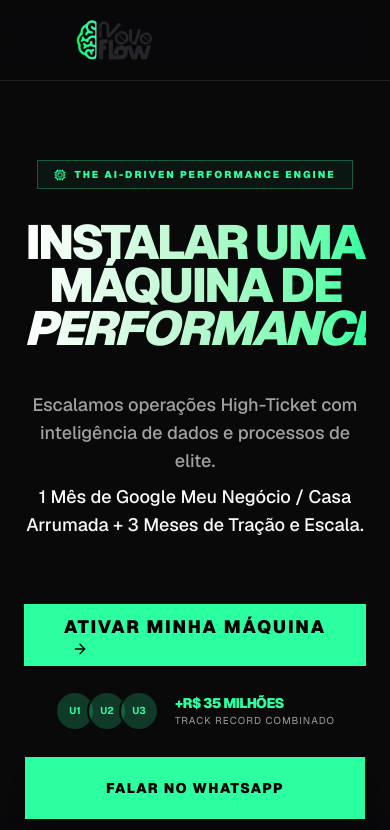
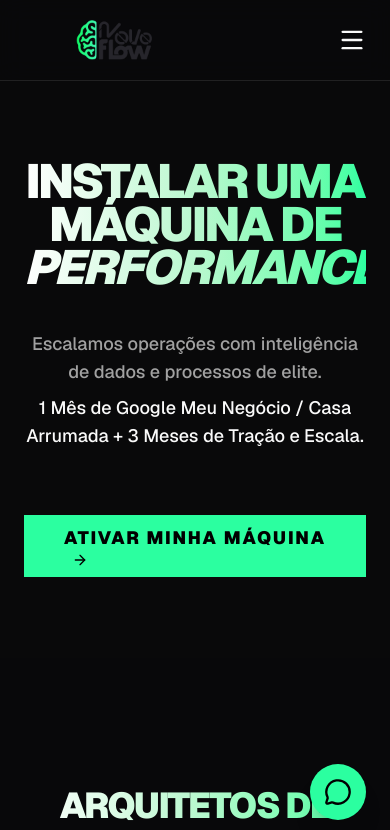
Before and after one commit to gideaopedrosoborges-del/git-hub-connect-28214fd1, a Next.js app: page / in a window 390 px wide. Shown: the top 830 px of the page. Built offline with nearby package versions, Linux system fonts and the light colour scheme.

Commit message:
feat(web): finalizar Fase 4 - Menu Mobile, novo Rodapé, ajuste de ICP e melhorias no Manifesto

```diff
--- a/src/app/page.tsx
+++ b/src/app/page.tsx
@@ -1,9 +1,15 @@
+"use client"
+
+import { useState } from "react"
 import Image from "next/image"
+import Link from "next/link"
 import { Button } from "@/components/ui/button"
 import { Card, CardContent } from "@/components/ui/card"
-import { ArrowRight, Zap, Target, BarChart3, ShieldCheck, Globe, Cpu } from "lucide-react"
+import { ArrowRight, Zap, Target, ShieldCheck, Globe, Menu, X, MessageCircle } from "lucide-react"
 
 export default function Home() {
+  const [isMenuOpen, setIsMenuOpen] = useState(false)
+
   const partners = [
     {
       name: "Marcos",
@@ -33,14 +39,41 @@ export default function Home() {
           <div className="flex items-center gap-2">
             <Image src="/NOVOFLOWVERDE.png" alt="Novo Flow" width={180} height={45} className="object-contain" />
           </div>
+
+          <div className="hidden md:flex items-center gap-6">
+            <a href="#fundadores" className="text-xs font-bold uppercase tracking-widest hover:text-[#2bffa0] transition-colors">Fundadores</a>
+            <Link href="/manifesto" className="text-xs font-bold uppercase tracking-widest hover:text-[#2bffa0] transition-colors">Manifesto</Link>
             <a
               href="https://form.respondi.app/lDg0Bifo"
               target="_blank"
-            className="hidden md:flex items-center gap-2 text-xs font-bold uppercase tracking-widest hover:text-[#2bffa0] transition-colors"
+              className="flex items-center gap-2 text-xs font-bold uppercase tracking-widest hover:text-[#2bffa0] transition-colors"
             >
               Aplicar para Consultoria <ArrowRight size={14} />
             </a>
           </div>
+
+          <button
+            className="md:hidden text-foreground hover:text-[#2bffa0] transition-colors"
+            onClick={() => setIsMenuOpen(!isMenuOpen)}
+          >
+            {isMenuOpen ? <X size={28} /> : <Menu size={28} />}
+          </button>
+        </div>
+
+        {isMenuOpen && (
+          <div className="md:hidden absolute top-20 left-0 w-full bg-background border-b border-white/10 px-6 py-6 flex flex-col gap-6 shadow-xl">
+            <a href="#fundadores" onClick={() => setIsMenuOpen(false)} className="text-sm font-bold uppercase tracking-widest hover:text-[#2bffa0] transition-colors">Fundadores</a>
+            <Link href="/manifesto" onClick={() => setIsMenuOpen(false)} className="text-sm font-bold uppercase tracking-widest hover:text-[#2bffa0] transition-colors">Manifesto</Link>
+            <a
+              href="https://form.respondi.app/lDg0Bifo"
+              target="_blank"
+              onClick={() => setIsMenuOpen(false)}
+              className="flex items-center gap-2 text-sm font-bold uppercase tracking-widest hover:text-[#2bffa0] transition-colors"
+            >
+              Aplicar para Consultoria <ArrowRight size={16} />
+            </a>
+          </div>
+        )}
       </nav>
 
       {/* Hero Section */}
@@ -48,45 +81,29 @@ export default function Home() {
         <div className="absolute top-40 left-1/2 -translate-x-1/2 w-full max-w-4xl h-96 bg-[#2bffa0]/20 blur-[120px] rounded-full -z-10 animate-pulse"></div>
 
         <div className="max-w-7xl mx-auto text-center space-y-8">
-          <div className="inline-flex items-center gap-2 px-4 py-1.5 border border-primary/30 bg-primary/5 text-primary text-[10px] font-black uppercase tracking-[0.2em] animate-fade-in-down">
-            <Cpu size={12} />
-            The AI-Driven Performance Engine
-          </div>
-
           <h1 className="text-5xl md:text-8xl lg:text-9xl font-black uppercase leading-[0.9] tracking-tighter animate-fade-in bg-gradient-to-r from-white via-green-200 to-[#2bffa0] bg-clip-text text-transparent pb-2">
             Instalar uma Máquina de <br />
             <span className="italic">Performance.</span>
           </h1>
 
           <p className="max-w-2xl mx-auto text-lg md:text-xl text-muted-foreground font-medium animate-fade-in animate-delay-200">
-            Escalamos operações High-Ticket com inteligência de dados e processos de elite.
+            Escalamos operações com inteligência de dados e processos de elite.
             <span className="text-foreground block mt-2">1 Mês de Google Meu Negócio / Casa Arrumada + 3 Meses de Tração e Escala.</span>
           </p>
 
-          <div className="flex flex-col md:flex-row items-center justify-center gap-6 pt-8 animate-fade-in-up animate-delay-400">
+          <div className="flex justify-center pt-8 animate-fade-in-up animate-delay-400">
             <Button asChild className="h-16 px-10 bg-[#2bffa0] hover:bg-[#2bffa0]/90 text-black font-black uppercase tracking-widest text-lg rounded-none group transition-all duration-300 hover:scale-105">
               <a href="https://form.respondi.app/lDg0Bifo" target="_blank">
                 Ativar Minha Máquina
                 <ArrowRight className="ml-2 group-hover:translate-x-1 transition-transform" />
               </a>
             </Button>
-            <div className="flex items-center gap-4 text-left">
-              <div className="flex -space-x-2">
-                {[1, 2, 3].map((i) => (
-                  <div key={i} className="w-10 h-10 rounded-full border-2 border-background bg-primary/20 text-primary flex items-center justify-center text-[10px] font-bold">U{i}</div>
-                ))}
-              </div>
-              <div>
-                <p className="text-sm font-black uppercase tracking-tighter text-primary">+R$ 35 Milhões</p>
-                <p className="text-[10px] text-muted-foreground uppercase tracking-widest">Track Record Combinado</p>
-              </div>
-            </div>
           </div>
         </div>
       </section>
 
       {/* Partners / Specialists */}
-      <section className="py-32 px-6 bg-zinc-950/50 relative overflow-hidden">
+      <section id="fundadores" className="py-32 px-6 bg-zinc-950/50 relative overflow-hidden">
         <div className="max-w-7xl mx-auto space-y-16">
           <div className="text-center md:text-left space-y-4">
             <h2 className="text-4xl md:text-6xl font-black uppercase tracking-tighter bg-gradient-to-r from-white via-green-200 to-[#2bffa0] bg-clip-text text-transparent pb-2">
@@ -121,8 +138,8 @@ export default function Home() {
       </section>
 
       {/* Methodology Section */}
-      <section className="py-32 px-6 max-w-7xl mx-auto grid grid-cols-1 lg:grid-cols-2 gap-20 items-center">
-        <div className="space-y-8">
+      <section className="py-32 px-6 max-w-3xl mx-auto grid grid-cols-1 gap-20 items-center">
+        <div className="space-y-8 text-center">
           <h2 className="text-4xl md:text-6xl font-black uppercase leading-none tracking-tighter bg-gradient-to-r from-white via-green-200 to-[#2bffa0] bg-clip-text text-transparent pb-2">
             A Implantação que <span className="text-[#2bffa0]">Gera Tração.</span>
           </h2>
@@ -131,7 +148,7 @@ export default function Home() {
             Não é sobre ser visto, é sobre ser inescapável para o seu público ideal. O processo é focado em Posicionamento Local e Google Meu Negócio nos primeiros 30 dias.
           </p>
 
-          <div className="space-y-4">
+          <div className="space-y-4 text-left">
             <div className="flex gap-4 p-5 bg-zinc-900/50 border-l-2 border-[#2bffa0] hover:border-l-4 transition-all">
               <ShieldCheck className="text-[#2bffa0] shrink-0" />
               <div>
@@ -167,15 +184,6 @@ export default function Home() {
             </div>
           </div>
         </div>
-
-        <div className="relative aspect-square bg-zinc-900 border border-white/10 flex items-center justify-center overflow-hidden">
-          <div className="absolute inset-0 bg-[linear-gradient(rgba(255,255,255,0.05)_1px,transparent_1px),linear-gradient(90deg,rgba(255,255,255,0.05)_1px,transparent_1px)] bg-[size:40px_40px]"></div>
-          <div className="relative z-10 text-center space-y-4">
-             <div className="text-8xl font-black text-[#2bffa0]/20 italic select-none">DATA</div>
-             <BarChart3 size={80} className="mx-auto text-primary animate-bounce" />
-             <div className="text-xs font-mono text-muted-foreground uppercase tracking-widest">Optimized in Real-Time</div>
-          </div>
-        </div>
       </section>
 
       {/* Final CTA */}
@@ -186,7 +194,7 @@ export default function Home() {
             Pare de jogar <br /> <span className="text-black italic">DINHEIRO</span> fora.
           </h2>
           <p className="text-black text-lg md:text-xl font-bold uppercase tracking-widest max-w-2xl mx-auto">
-            Se você fatura mais de R$ 50k/mês, o Novo Flow é o seu próximo degrau.
+            Se você fatura em média entre R$ 10k e R$ 50k/mês, o Novo Flow é o seu próximo degrau.
           </p>
           <Button asChild className="h-24 px-16 bg-black hover:bg-zinc-900 text-white font-black uppercase tracking-widest text-2xl rounded-none shadow-[20px_20px_0px_0px_rgba(0,0,0,0.2)] hover:shadow-none transition-all duration-300">
             <a href="https://form.respondi.app/lDg0Bifo" target="_blank">
@@ -198,38 +206,49 @@ export default function Home() {
 
       {/* Footer */}
       <footer className="py-20 px-6 bg-black border-t border-white/5">
-        <div className="max-w-7xl mx-auto grid grid-cols-1 md:grid-cols-3 gap-12 items-center text-center md:text-left">
-          <div className="space-y-4">
-            <div className="flex items-center justify-center md:justify-start gap-2">
+        <div className="max-w-7xl mx-auto flex flex-col items-center text-center gap-12">
+
+          <div className="space-y-4 flex flex-col items-center">
             <Image src="/NOVOFLOWVERDE.png" alt="Novo Flow" width={150} height={38} className="object-contain" />
-            </div>
             <p className="text-[10px] text-muted-foreground uppercase tracking-[0.3em] font-medium leading-loose">
               Copyright © 2026 Novo Flow Performance. <br />
               Todos os direitos reservados.
             </p>
           </div>
 
-          <div className="flex flex-col gap-2">
+          <div className="flex flex-col md:flex-row gap-8 md:gap-16 items-center">
+             <div className="flex flex-col gap-3 items-center">
+               <span className="text-[10px] font-black uppercase tracking-widest text-muted-foreground">Links</span>
+               <a href="#fundadores" className="text-sm font-bold uppercase tracking-widest hover:text-[#2bffa0] text-white transition-colors">Os Fundadores</a>
+               <Link href="/manifesto" className="text-sm font-bold uppercase tracking-widest hover:text-[#2bffa0] text-white transition-colors">Nosso Manifesto</Link>
+               <a href="https://www.instagram.com/novoflowdigital" target="_blank" className="text-sm font-bold uppercase tracking-widest hover:text-[#2bffa0] text-white transition-colors">Instagram</a>
+             </div>
+
+             <div className="flex flex-col gap-3 items-center">
                <span className="text-[10px] font-black uppercase tracking-widest text-muted-foreground">Estratégia & Contato</span>
-             <a href="https://wa.me/5541984370981" target="_blank" className="text-xl font-black hover:text-primary transition-colors">
+               <a href="https://wa.me/5541984370981" target="_blank" className="text-xl font-black hover:text-[#2bffa0] text-white transition-colors">
                  (41) 98437-0981
                </a>
              </div>
 
-          <div className="flex justify-center md:justify-end gap-6">
-             <div className="flex flex-col items-center md:items-end">
+             <div className="flex flex-col gap-3 items-center">
                <span className="text-[10px] font-black uppercase tracking-widest text-muted-foreground">Sede Operacional</span>
-               <span className="text-xs font-bold uppercase tracking-tight text-white mt-1">Curitiba / PR - Brasil</span>
+               <span className="text-sm font-bold uppercase tracking-tight text-white">Curitiba / PR - Brasil</span>
              </div>
           </div>
+
         </div>
       </footer>
 
-      {/* Floating CTA Mobile */}
-      <div className="md:hidden fixed bottom-6 left-6 right-6 z-50">
-        <Button asChild className="w-full h-16 bg-primary text-black font-black uppercase tracking-widest rounded-none shadow-xl">
-           <a href="https://wa.me/5541984370981" target="_blank">Falar no WhatsApp</a>
-        </Button>
+      {/* Global Floating CTA */}
+      <div className="fixed bottom-6 right-6 z-50">
+        <a
+          href="https://wa.me/5541984370981"
+          target="_blank"
+          className="flex items-center justify-center w-14 h-14 bg-[#2bffa0] text-black rounded-full shadow-xl hover:scale-110 transition-transform duration-300"
+        >
+          <MessageCircle size={28} />
+        </a>
       </div>
     </main>
   )
```
Also changed, not shown: src/app/manifesto/page.tsx (+5 -5 lines). Lines whose indentation alone changed are shown as unchanged.
